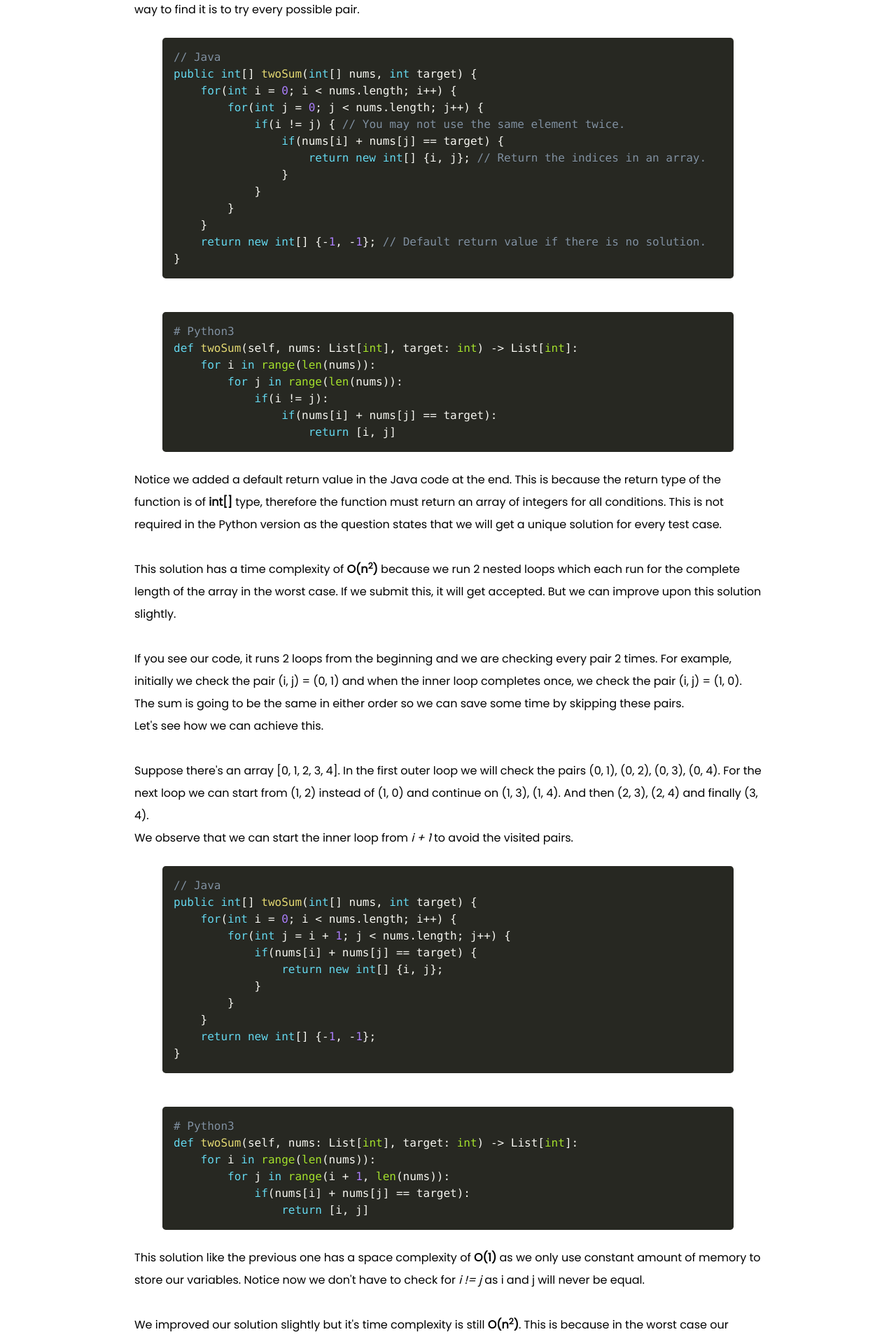
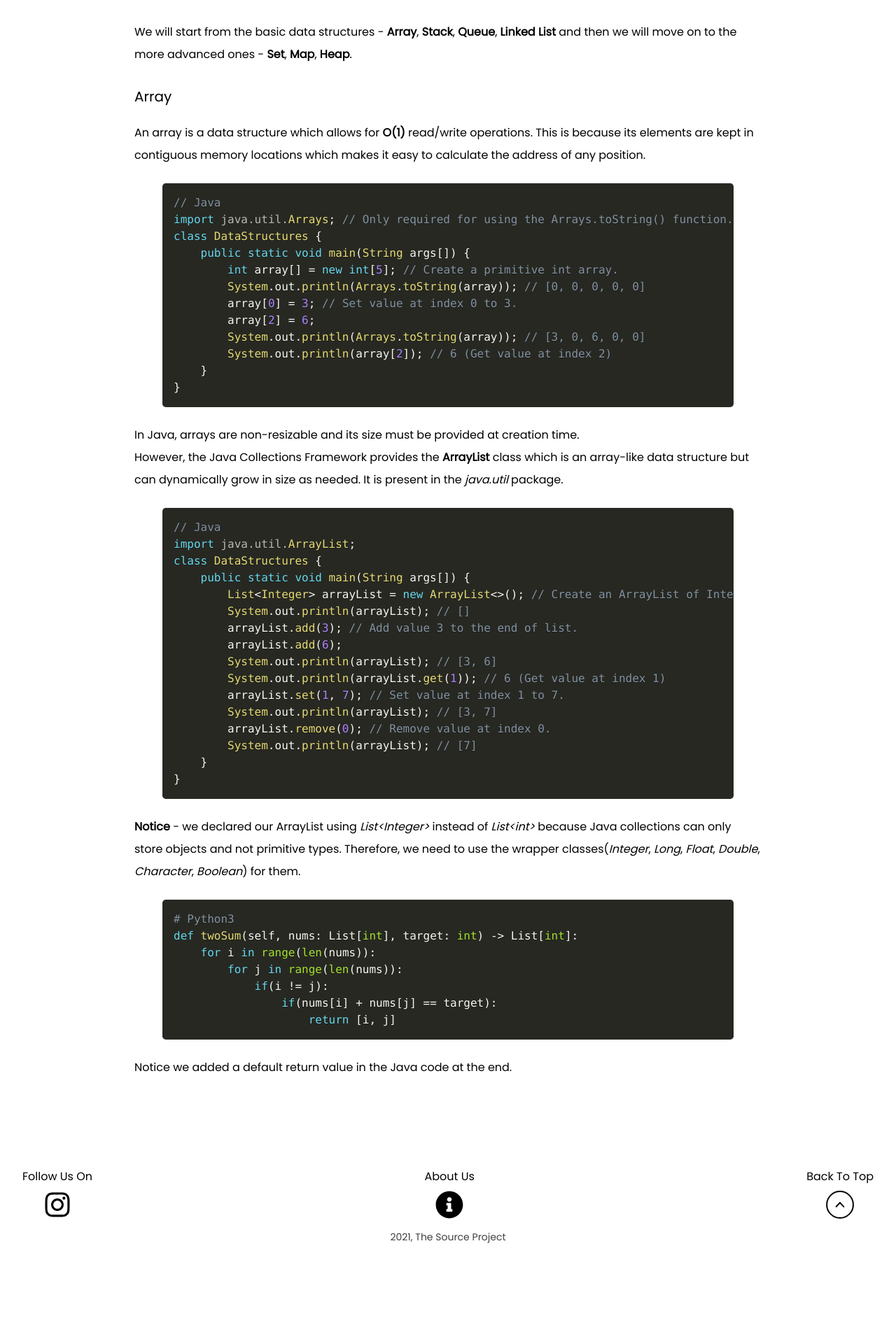
Before and after one commit to thesourceproject/thesourceproject.github.io, a Nuxt app: page /article/8 in a window 1280 px wide. Shown: the part 626-2540 px from the top of the page at 70% size. After the commit the page ends 2421 px from the top, so only its background shows below. Built offline with nearby package versions, Linux system fonts and the light colour scheme; a web font is replaced by a local one.

Commit message:
article 8 progressed

```diff
--- a/pages/article/6.vue
+++ b/pages/article/6.vue
@@ -75,7 +75,7 @@ def twoSum(self, nums: List[int], target: int) -> List[int]:
         lang="language-python"
       />
       <p>
-        Notice we added a default return value in the Java code at the end. This
+        Notice that we added a default return value in the Java code at the end. This
         is because the return type of the function is of
         <strong>int[]</strong> type, therefore the function must return an array
         of integers for all conditions. This is not required in the Python
--- a/pages/article/8.vue
+++ b/pages/article/8.vue
@@ -17,33 +17,79 @@
       <p>
         Today we will learn about data structures that are available in Java and
         Python. These are a must-know if you want to get into competitive
-        programming.
+        programming.<br />
+        Although you can implement these data structures yourself too, it is
+        impossible to do so for every problem. So why reinvent the wheel when
+        you've got these built right into the library itself?
       </p>
       <div class="flex flex-col max-w-4xl mt-12">
         <h2 class="text-2xl">Getting Started</h2>
         <div class="w-6 h-1 bg-background-2 rounded-full"></div>
       </div>
       <p class="mt-8">
-        Basically we need to find a pair of numbers in the given array that add
-        up to <strong>target</strong>. The most straight-forward way to find it
-        is to try every possible pair.
+        We will start from the basic data structures -
+        <strong>Array</strong>, <strong>Stack</strong>, <strong>Queue</strong>,
+        <strong>Linked List</strong> and then we will move on to the more
+        advanced ones - <strong>Set</strong>, <strong>Map</strong>,
+        <strong>Heap</strong>.
+      </p>
+      <h3 class="mt-6 text-xl">Array</h3>
+      <p class="mt-4">
+        An array is a data structure which allows for
+        <strong>O(1)</strong> read/write operations. This is because its
+        elements are kept in contiguous memory locations which makes it easy to
+        calculate the address of any position.
       </p>
       <CodeSnippet
         code="// Java
-public int[] twoSum(int[] nums, int target) {
-    for(int i = 0; i < nums.length; i++) {
-        for(int j = 0; j < nums.length; j++) {
-            if(i != j) { // You may not use the same element twice.
-                if(nums[i] + nums[j] == target) {
-                    return new int[] {i, j}; // Return the indices in an array.
-                }
-            }
-        }
+import java.util.Arrays; // Only required for using the Arrays.toString() function.
+class DataStructures {
+    public static void main(String args[]) {
+        int array[] = new int[5]; // Create a primitive int array.
+        System.out.println(Arrays.toString(array)); // [0, 0, 0, 0, 0]
+        array[0] = 3; // Set value at index 0 to 3.
+        array[2] = 6;
+        System.out.println(Arrays.toString(array)); // [3, 0, 6, 0, 0]
+        System.out.println(array[2]); // 6 (Get value at index 2)
     }
-    return new int[] {-1, -1}; // Default return value if there is no solution.
 }"
         lang="language-java"
       />
+      <p>
+        In Java, arrays are non-resizable and its size must be provided at
+        creation time.<br />
+        However, the Java Collections Framework provides the
+        <strong>ArrayList</strong> class which is an array-like data structure
+        but can dynamically grow in size as needed. It is present in the
+        <em>java.util</em> package.
+      </p>
+      <CodeSnippet
+        code="// Java
+import java.util.ArrayList;
+class DataStructures {
+    public static void main(String args[]) {
+        List<Integer> arrayList = new ArrayList<>(); // Create an ArrayList of Integer type.
+        System.out.println(arrayList); // []
+        arrayList.add(3); // Add value 3 to the end of list.
+        arrayList.add(6);
+        System.out.println(arrayList); // [3, 6]
+        System.out.println(arrayList.get(1)); // 6 (Get value at index 1)
+        arrayList.set(1, 7); // Set value at index 1 to 7.
+        System.out.println(arrayList); // [3, 7]
+        arrayList.remove(0); // Remove value at index 0.
+        System.out.println(arrayList); // [7]
+    }
+}"
+        lang="language-java"
+      />
+      <p>
+        <strong>Notice</strong> - we declared our ArrayList using
+        <em>List&lt;Integer&gt;</em> instead of <em>List&lt;int&gt;</em> because
+        Java collections can only store objects and not primitive types.
+        Therefore, we need to use the wrapper classes(<em>Integer</em>,
+        <em>Long</em>, <em>Float</em>, <em>Double</em>, <em>Character</em>,
+        <em>Boolean</em>) for them.
+      </p>
       <CodeSnippet
         code="# Python3
 def twoSum(self, nums: List[int], target: int) -> List[int]:
@@ -54,110 +100,7 @@ def twoSum(self, nums: List[int], target: int) -> List[int]:
                     return [i, j]"
         lang="language-python"
       />
-      <p>
-        Notice we added a default return value in the Java code at the end. This
-        is because the return type of the function is of
-        <strong>int[]</strong> type, therefore the function must return an array
-        of integers for all conditions. This is not required in the Python
-        version as the question states that we will get a unique solution for
-        every test case.<br /><br />
-        This solution has a time complexity of
-        <strong>O(n<sup>2</sup>)</strong> because we run 2 nested loops which
-        each run for the complete length of the array in the worst case. If we
-        submit this, it will get accepted. But we can improve upon this solution
-        slightly.<br /><br />
-        If you see our code, it runs 2 loops from the beginning and we are
-        checking every pair 2 times. For example, initially we check the pair
-        (i, j) = (0, 1) and when the inner loop completes once, we check the
-        pair (i, j) = (1, 0). The sum is going to be the same in either order so
-        we can save some time by skipping these pairs.<br />
-        Let's see how we can achieve this.<br /><br />
-        Suppose there's an array [0, 1, 2, 3, 4]. In the first outer loop we
-        will check the pairs (0, 1), (0, 2), (0, 3), (0, 4). For the next loop
-        we can start from (1, 2) instead of (1, 0) and continue on (1, 3), (1,
-        4). And then (2, 3), (2, 4) and finally (3, 4).<br />
-        We observe that we can start the inner loop from <em>i + 1</em> to avoid
-        the visited pairs.
-      </p>
-      <CodeSnippet
-        code="// Java
-public int[] twoSum(int[] nums, int target) {
-    for(int i = 0; i < nums.length; i++) {
-        for(int j = i + 1; j < nums.length; j++) {
-            if(nums[i] + nums[j] == target) {
-                return new int[] {i, j};
-            }
-        }
-    }
-    return new int[] {-1, -1};
-}"
-        lang="language-java"
-      />
-      <CodeSnippet
-        code="# Python3
-def twoSum(self, nums: List[int], target: int) -> List[int]:
-    for i in range(len(nums)):
-        for j in range(i + 1, len(nums)):
-            if(nums[i] + nums[j] == target):
-                return [i, j]"
-        lang="language-python"
-      />
-      <p>
-        This solution like the previous one has a space complexity of
-        <strong>O(1)</strong> as we only use constant amount of memory to store
-        our variables. Notice now we don't have to check for <em>i != j</em> as
-        i and j will never be equal.<br /><br />
-        We improved our solution slightly but it's time complexity is still
-        <strong>O(n<sup>2</sup>)</strong>. This is because in the worst case our
-        solution checks (n - 1) + (n - 2) + (n - 3) + ... + 2 + 1 = (n)(n - 1) ÷
-        2 pairs, thereby giving it an upper bound of
-        <strong>O(n<sup>2</sup>)</strong>.<br /><br />
-        Can we bring our solution down to
-        <strong>O(n)?</strong><br />
-        Yes! We can. Here comes
-        <strong>HashMap/Dictionary</strong> to the rescue.<br /><br />
-        Java Hashmaps &amp; Python Dictionaries can store key-value pairs that
-        allow lookup in <strong>O(1)</strong> time. But how will it help us? For
-        every number, if we could check whether its difference from
-        <strong>target</strong> exists in the array, we will get the answer.
-      </p>
-      <CodeSnippet
-        code="// Java
-// import java.util.*; // For the HashMap class, it is automatically imported on LeetCode.
-public int[] twoSum(int[] nums, int target) {
-    Map<Integer, Integer> indices = new HashMap<>();
-    for(int i = 0; i < nums.length; i++) {
-        if(indices.containsKey(target - nums[i])) {
-            return new int[] {indices.get(target - nums[i]), i};
-        }
-        indices.put(nums[i], i);
-    }
-    return new int[] {-1, -1};
-}"
-        lang="language-java"
-      />
-      <CodeSnippet
-        code="# Python3
-def twoSum(self, nums: List[int], target: int) -> List[int]:
-    indices = {};
-    for i in range(len(nums)):
-        if((target - nums[i]) in indices):
-            return [indices[target - nums[i]], i]
-        indices[nums[i]] = i"
-        lang="language-python"
-      />
-      <p>
-        Here we create a HashMap/Dictionary to store the indices of the array
-        elements. Then we traverse over the array while checking if we have
-        encountered <em>target - nums[i]</em> previously. If not, we store the
-        index with the array element as the key in our HashMap/Dictionary.<br /><br />
-        So now we have a solution with a time complexity of
-        <strong>O(n)</strong> making it much faster than the previous ones,
-        however it also has a space complexity of <strong>O(n)</strong> because
-        we are using additional memory proportional to the size of the input
-        array in the worst case.<br /><br />
-        So why stop here? Try some more problems and keep on learning.
-      </p>
+      <p>Notice we added a default return value in the Java code at the end.</p>
     </article>
   </main>
 </template>
```
